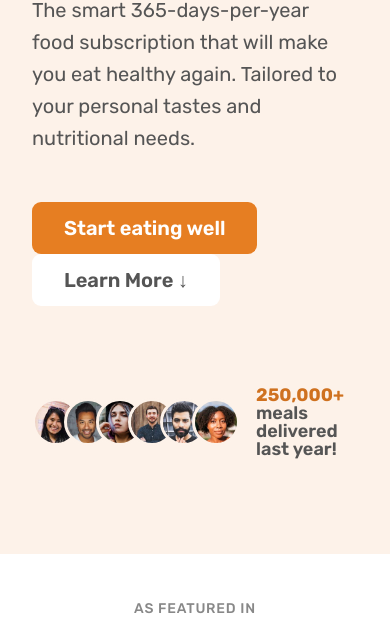
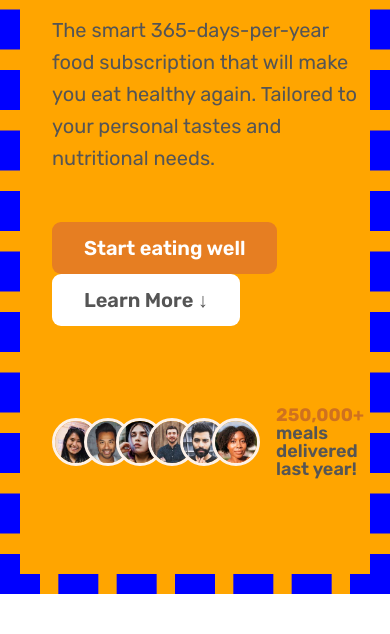
Before and after one commit to Mohit-Pandey1/WEB-DEV-PRACTICE, a plain HTML site: page OMNIFOOD/index.html in a window 390 px wide. Shown: the part 510-1144 px from the top of the page. Drawn offline with nearby package versions, Linux system fonts and the light colour scheme.

Commit message:
Responsive Omnifood Project

```diff
--- a/OMNIFOOD/CSS/style.css
+++ b/OMNIFOOD/CSS/style.css
@@ -67,6 +67,18 @@
     padding: 4.8rem 0 9.6rem 0;
 }
 
+
+@media(max-width: 1200px){
+    .section-hero{
+        background-color: orange;
+    }
+}
+
+@media(max-width: 600px){
+    .section-hero{
+        border: 20px dashed blue;
+    }
+}
 
 .hero{
     max-width: 130rem;
```
